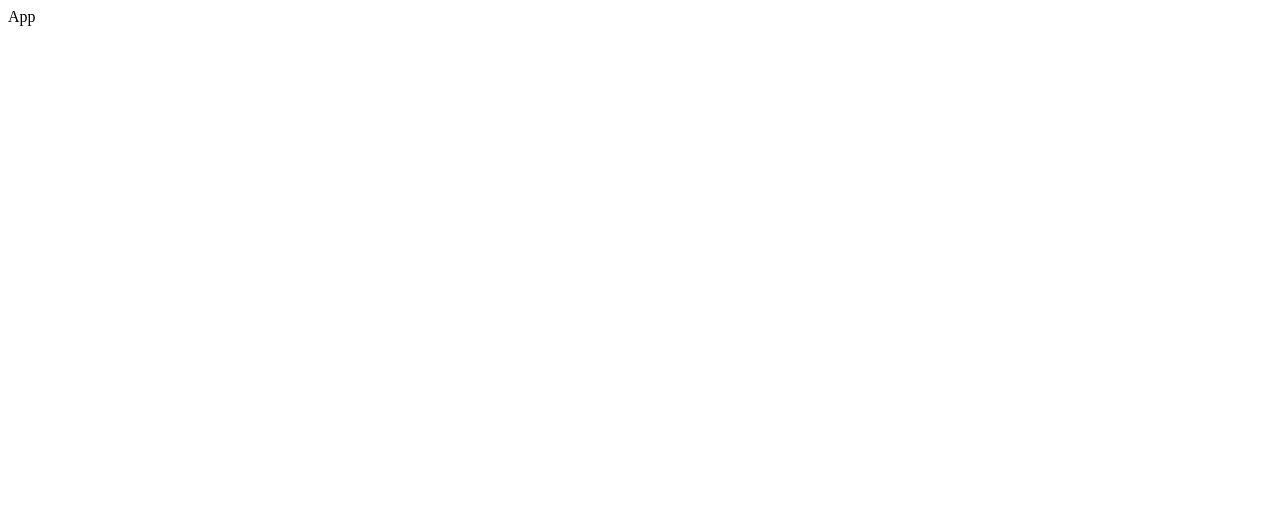
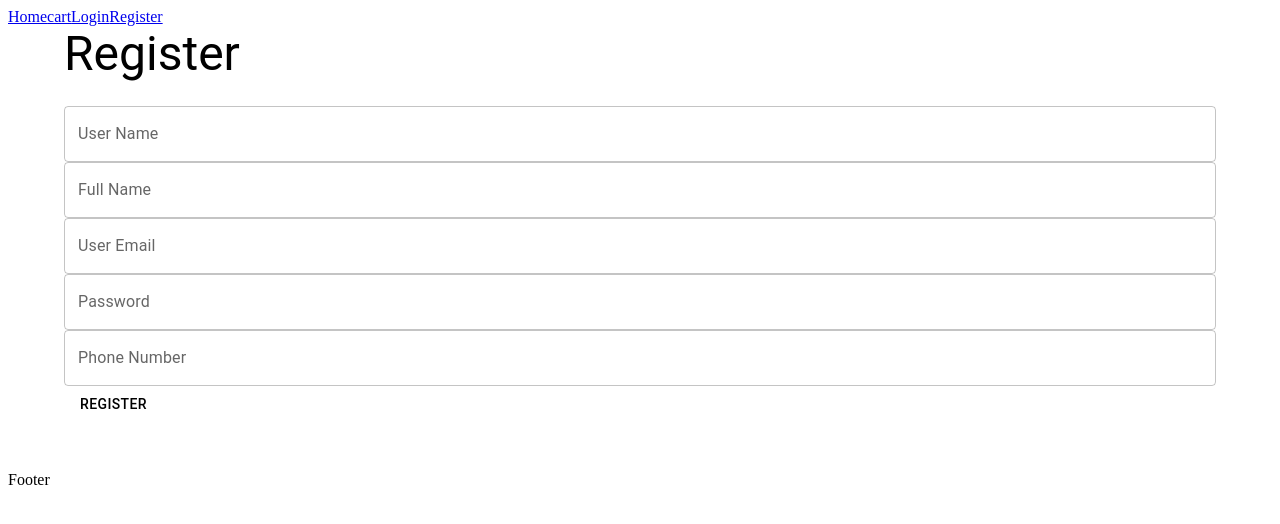
Before and after one commit to boshrabxy-lix/Front-end-finall-project, a React (Vite) app: page /register in a window 1280 px wide. Shown: the top 524 px of the page. Built offline with nearby package versions, Linux system fonts and the light colour scheme.

Commit message:
register component & simpel desing

```diff
--- a/src/App.jsx
+++ b/src/App.jsx
@@ -1,7 +1,13 @@
-import React from 'react'
+import React from "react";
+import { RouterProvider } from "react-router-dom";
+import router from "./router";
+
 
 export default function App() {
   return (
-    <div>App</div>
-  )
+    <>
+      <RouterProvider router={router}/>
+
+    </>
+  );
 }
--- a/src/assets/components/layouts/MainLayout.jsx
+++ b/src/assets/components/layouts/MainLayout.jsx
@@ -2,15 +2,17 @@ import React from "react";
 import Navbar from "../navbar/Navbar";
 import Footer from "../footer/Footer";
 import { Outlet } from "react-router-dom";
-
-
+import { Container } from "@mui/material";
 
 
 export default function MainLayout() {
   return (
     <>
       <Navbar />
-      <Outlet />
+      <Container  maxWidth="lg">
+        <Outlet />
+      </Container>
+
       <Footer />
     </>
   );
--- a/src/assets/components/navbar/Navbar.jsx
+++ b/src/assets/components/navbar/Navbar.jsx
@@ -1,7 +1,13 @@
-import React from 'react'
+import React from "react";
+import { Link } from 'react-router-dom';
 
 export default function Navbar() {
   return (
-    <div>Navbar</div>
-  )
+    <div>
+      <Link to="/">Home</Link>
+      <Link to="cart">cart</Link>
+      <Link to="login">Login</Link>
+      <Link to="register">Register</Link>
+    </div>
+  );
 }
--- a/src/assets/pages/auth/register/Register.jsx
+++ b/src/assets/pages/auth/register/Register.jsx
@@ -1,7 +1,79 @@
-import React from 'react'
+import Box from "@mui/material/Box";
+import React from "react";
+import Button from "@mui/material/Button";
+import TextField from "@mui/material/TextField";
+import Typography from "@mui/material/Typography";
+import { useForm } from "react-hook-form";
+import axios from "axios";
 
 export default function Register() {
+  const { register, handleSubmit } = useForm({});
+
+  const registerForm = async (values) => {
+    try {
+      const response = await axios.post(
+        `https://knowledgeshop.runasp.net/api/auth/Account/Register`,
+        values,
+      );
+      console.log("responce", response);
+    } catch (error) {
+      console.log("catch error", error);
+    }
+  };
+
   return (
-    <div>Register</div>
-  )
+    <Box component={"section"} className="register-form" py={5}>
+      <Typography component={"h1"} variant="h3">
+        Register
+      </Typography>
+
+      <Box
+        component={"form"}
+        onSubmit={handleSubmit(registerForm)}
+        sx={{
+          flexDirection: "column",
+          gap: 4,
+          alignItems: "center",
+          mb: 3,
+          py: 3,
+        }}
+        py={2}
+        display={"flex"}
+      >
+        <TextField
+          {...register("userName")}
+          fullWidth
+          label="User Name"
+          variant="outlined"
+        />
+        <TextField
+          {...register("fullName")}
+          fullWidth
+          label="Full Name"
+          variant="outlined"
+        />
+        <TextField
+          {...register("email")}
+          fullWidth
+          label="User Email"
+          variant="outlined"
+        />
+        <TextField
+          {...register("password")}
+          fullWidth
+          label="Password"
+          variant="outlined"
+        />
+        <TextField
+          {...register("phoneNumber")}
+          fullWidth
+          label="Phone Number"
+          variant="outlined"
+        />
+        <Button variant="contained " type="submit">
+          Register
+        </Button>
+      </Box>
+    </Box>
+  );
 }
--- a/src/assets/pages/home/Home.jsx
+++ b/src/assets/pages/home/Home.jsx
@@ -1,7 +1,10 @@
-import React from 'react'
+import { Typography } from "@mui/material";
+import React from "react";
 
 export default function Home() {
   return (
-    <div>Home</div>
-  )
+
+  <Typography component="h2" variant="h2">Home</Typography>
+
+);
 }
--- a/src/router.jsx
+++ b/src/router.jsx
@@ -1,30 +1,31 @@
-import React, { Children } from "react";
+import React from "react";
 import { createBrowserRouter } from "react-router-dom";
 import MainLayout from "./assets/components/layouts/MainLayout";
 import Home from "./assets/pages/home/Home";
 import Login from "./assets/pages/auth/login/Login";
+import Cart from "./assets/pages/cart/Cart";
 import Register from "./assets/pages/auth/register/Register";
 
 const router = createBrowserRouter([
   {
     path: "/",
     element: <MainLayout />,
-    Children: [
+    children:[
       {
         index: true,
         element: <Home />,
       },
       {
-        path: "/cart",
-        element: <Home />,
+        path: "cart",
+        element: <Cart />,
       },
       {
-        path: "/login",
-        element: <Login />,
+        path: "login",
+        element: <Login />
       },
       {
-        path: "/register",
-        element: <Register />,
+        path: "register",
+        element: <Register/>,
       },
     ]
   },
```
Also changed, not shown: package.json (+10 -1 lines), 2 other files (tests, documents, lock files or other folders).
